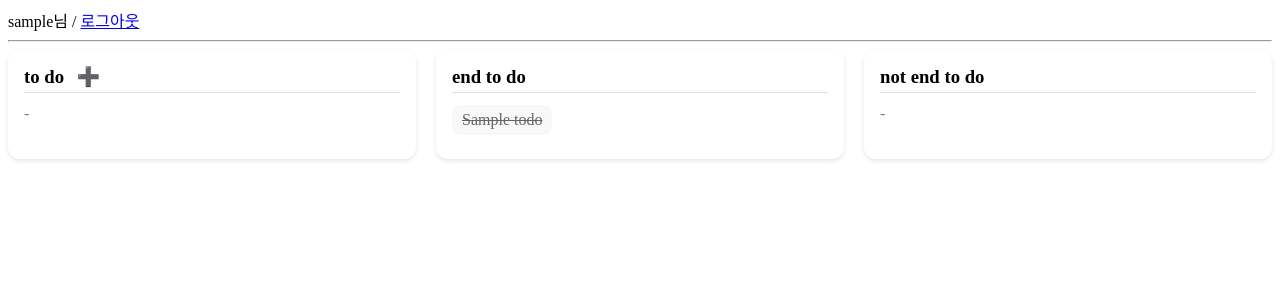
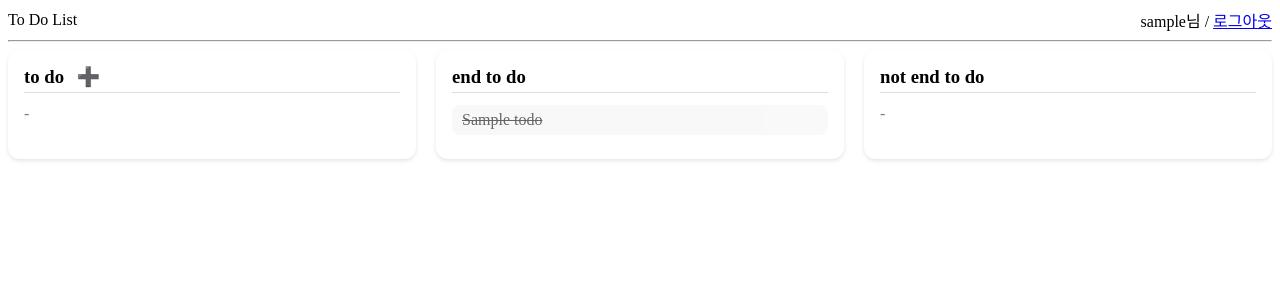
Before and after one commit to mindungil/JBNU-Litmus-Todo, a Django app: page / in a window 1280 px wide. Shown: the top 300 px of the page. Run offline with Django 5.2, Linux system fonts and the light colour scheme; a user stored in the database is signed in; tables that the repository leaves empty hold one stand-in row (values such as "Sample post").

Commit message:
fix: flex 레이아웃

```diff
--- a/todos/templates/base.html
+++ b/todos/templates/base.html
@@ -6,7 +6,13 @@
 </head>
 <body>
 <header>
-  <nav>
+  <nav style="display: flex; justify-content: space-between; align-items: center;">
+    <div>
+      {% if user.is_authenticated %}
+        <span>To Do List</span>
+      {% endif %}
+    </div>
+    <div>
       {% if user.is_authenticated %}
         <span>{{ user.username }}님 / </span>
         <a href="{% url 'logout' %}">로그아웃</a>
@@ -14,6 +20,7 @@
         <a href="{% url 'login' %}">로그인 하기</a>
         <a href="{% url 'register' %}">회원가입 하기</a>
       {% endif %}
+    </div>
   </nav>
 </header>
 
--- a/todos/templates/todos/index.html
+++ b/todos/templates/todos/index.html
@@ -23,7 +23,7 @@
     padding: 0;
     margin: 8px 0;
     display: flex;
-    flex-wrap: wrap;
+    flex-direction: column;
     gap: 12px;
   }
 
```
Lines whose indentation alone changed are shown as unchanged.
